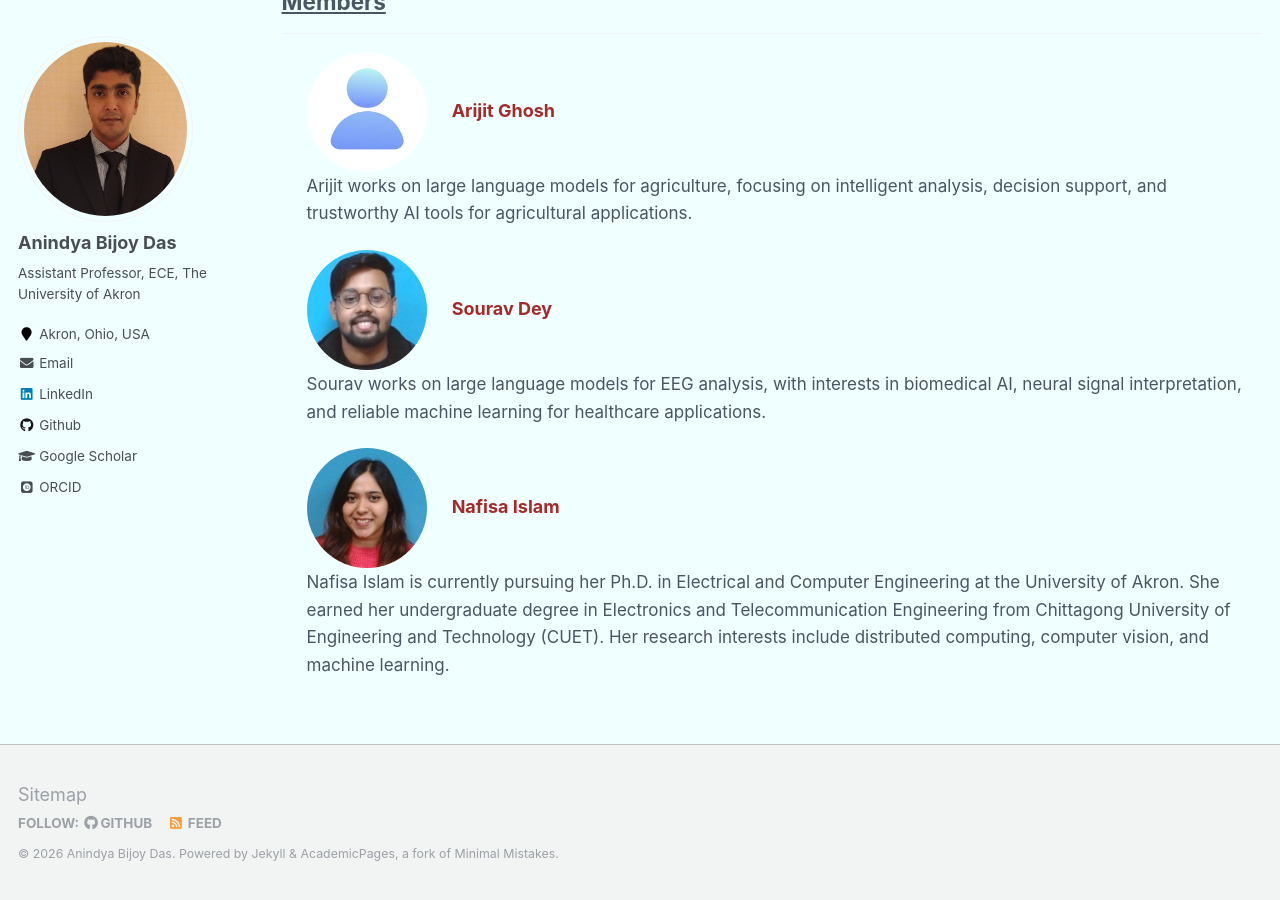
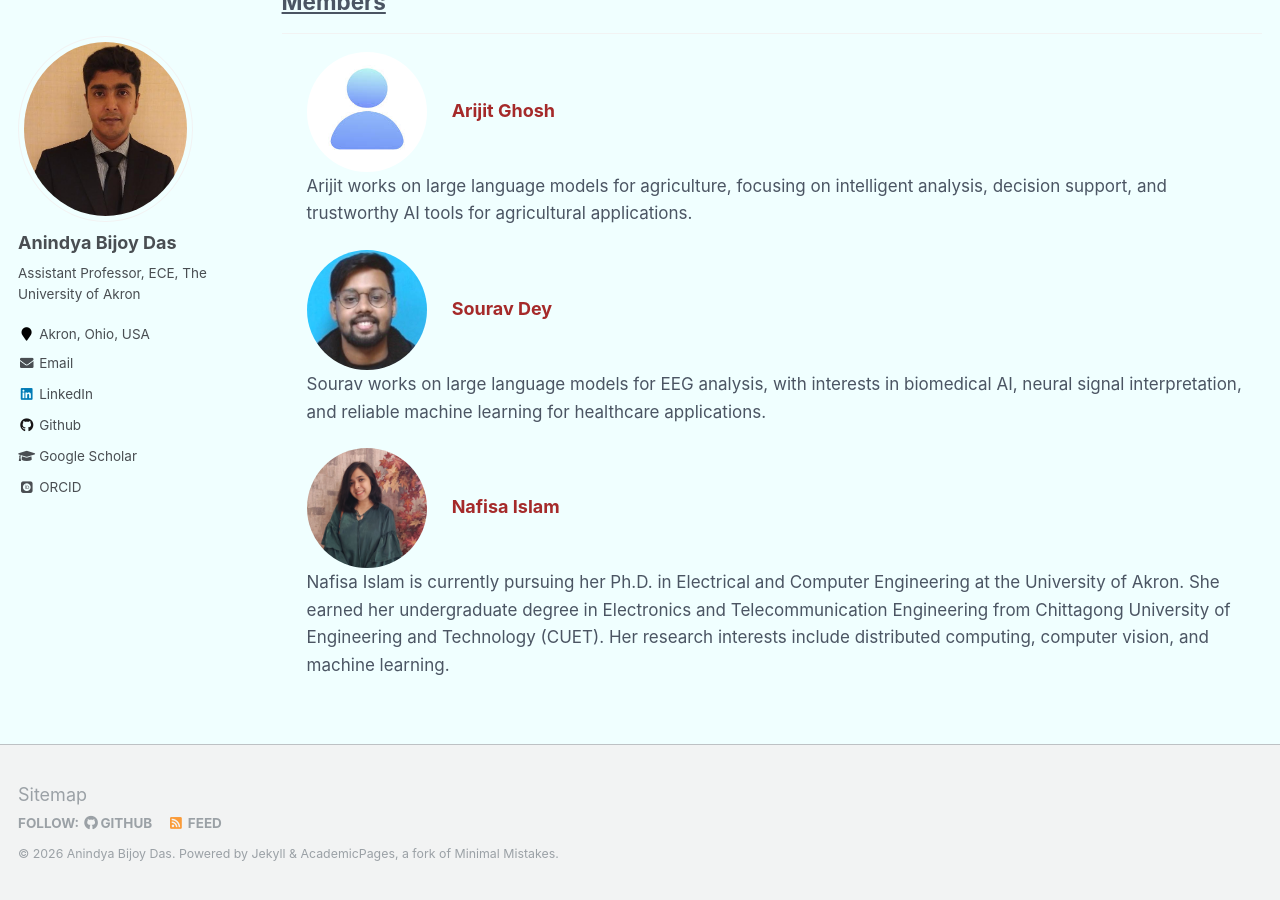
Before and after one commit to anindyabijoydas/portfolio, a Jekyll site: the page built from _pages/axiom.md, in a window 1280 px wide and 900 px high, scrolled down 845 px. Built offline with Jekyll 4.4.1, drawn with Linux system fonts in a browser that asks for light colours; some web fonts are replaced.

Commit message:
Update axiom.md

```diff
--- a/_pages/axiom.md
+++ b/_pages/axiom.md
@@ -89,7 +89,7 @@ Sourav works on large language models for EEG analysis, with interests in biomed
 </p>
 
 <p>
-<img src="{{ base_path }}/images/nislam.jpg"
+<img src="{{ base_path }}/images/nafisa.jpg"
      style="width:120px; height:120px; object-fit:cover; border-radius:50%; margin-right:20px; vertical-align:middle;">
 <span style="color:#A52A2A; font-size:18px; font-weight:700;">Nafisa Islam</span><br/>
 <span style="font-size:17px; color:#4B5563;">
```
